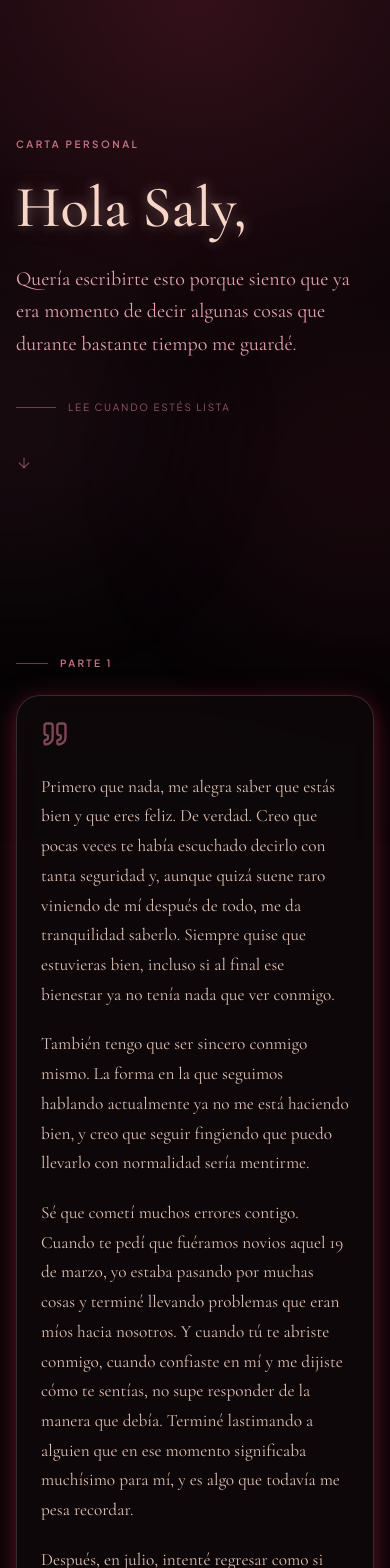
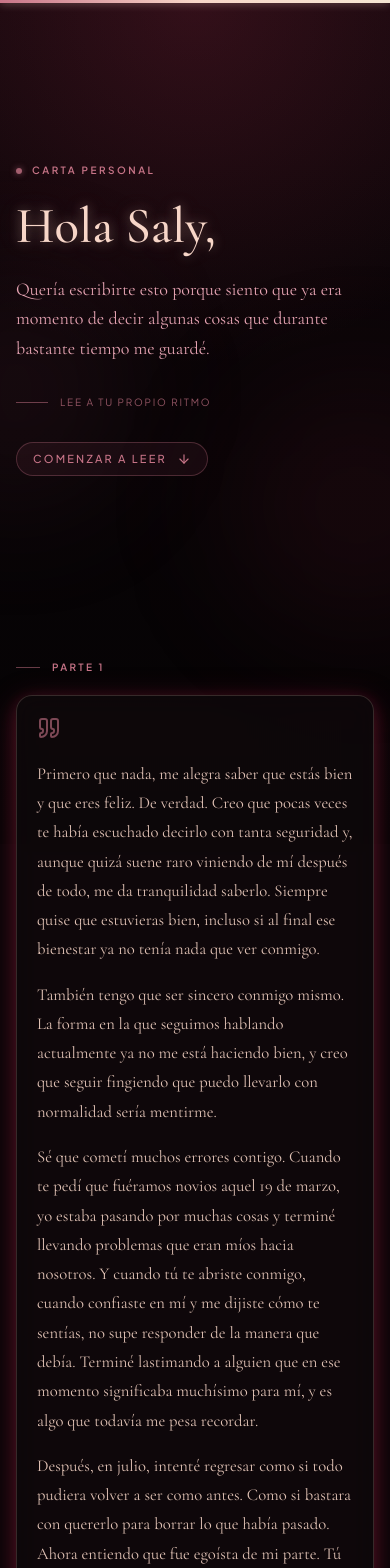
Before and after one commit to dppablito4-oss/playlist_am..., a React (Vite) app: page / in a window 390 px wide. Shown: the top 1568 px of the page. Built offline with nearby package versions, Linux system fonts and the light colour scheme.

Commit message:
feat: add initial HTML markup and React app component for personal letter experience

```diff
--- a/index.html
+++ b/index.html
@@ -3,7 +3,12 @@
   <head>
     <meta charset="UTF-8" />
     <link rel="icon" type="image/svg+xml" href="/favicon.svg" />
-    <meta name="viewport" content="width=device-width, initial-scale=1.0" />
+    <meta name="viewport" content="width=device-width, initial-scale=1.0, viewport-fit=cover" />
+    <meta name="theme-color" content="#080406" />
+    <meta name="color-scheme" content="dark" />
+    <meta name="apple-mobile-web-app-capable" content="yes" />
+    <meta name="apple-mobile-web-app-status-bar-style" content="black-translucent" />
+    <meta name="format-detection" content="telephone=no" />
     <title>Tu Playlist, Saly (S&S) | Experiencia Musical Romántica</title>
     <meta name="description" content="Una playlist romántica interactiva y personalizada creada especialmente para Saly. Rose Gold & Obsidian Edition." />
     <!-- Google Fonts — Great Vibes (script), Cormorant Garamond (serif), Plus Jakarta Sans (body) -->
--- a/src/App.jsx
+++ b/src/App.jsx
@@ -1,6 +1,6 @@
 import React from 'react';
 import { ArrowDown, Heart, Quote } from 'lucide-react';
-import { motion } from 'framer-motion';
+import { motion, useScroll, useSpring } from 'framer-motion';
 
 const letterParts = [
   {
@@ -57,19 +57,20 @@ const letterParts = [
 function LetterPart({ paragraphs, index }) {
   return (
     <motion.section
-      initial={{ opacity: 0, y: 18 }}
+      id={`parte-${index + 1}`}
+      initial={{ opacity: 0, y: 16 }}
       whileInView={{ opacity: 1, y: 0 }}
-      viewport={{ once: true, margin: '-50px' }}
-      transition={{ duration: 0.65, ease: 'easeOut' }}
-      className="border-t border-rosegold-light/10 py-12 first:border-t-0 sm:py-16"
+      viewport={{ once: true, margin: '-20px' }}
+      transition={{ duration: 0.6, ease: 'easeOut' }}
+      className="border-t border-rosegold-light/10 py-9 first:border-t-0 sm:py-16 scroll-mt-6 sm:scroll-mt-10"
     >
-      <div className="mb-6 flex items-center gap-3 text-[10px] font-semibold uppercase tracking-[0.24em] text-rosegold-deep sm:mb-8 sm:text-xs sm:tracking-[0.28em]">
-        <span className="h-px w-8 bg-rosegold-deep/50" />
+      <div className="mb-5 flex items-center gap-3 text-[10px] font-semibold uppercase tracking-[0.24em] text-rosegold-deep sm:mb-8 sm:text-xs sm:tracking-[0.28em]">
+        <span className="h-px w-6 bg-rosegold-deep/50 sm:w-8" />
         Parte {index + 1}
       </div>
-      <div className="glass-panel rounded-3xl p-6 shadow-burgundy-glow sm:rounded-4xl sm:p-12">
-        {index === 0 && <Quote aria-hidden="true" className="mb-6 h-7 w-7 text-rosegold-deep/60 sm:h-8 sm:w-8" />}
-        <div className="space-y-5 font-serif text-[1.08rem] leading-[1.72] text-rosegold-light/90 sm:space-y-6 sm:text-xl sm:leading-relaxed">
+      <div className="glass-panel rounded-2xl p-5 shadow-burgundy-glow sm:rounded-4xl sm:p-12">
+        {index === 0 && <Quote aria-hidden="true" className="mb-5 h-6 w-6 text-rosegold-deep/60 sm:mb-6 sm:h-8 sm:w-8" />}
+        <div className="space-y-4 font-serif text-[1.04rem] leading-[1.76] text-rosegold-light/90 sm:space-y-6 sm:text-xl sm:leading-relaxed prose-letter">
           {paragraphs.map((paragraph) => <p key={paragraph}>{paragraph}</p>)}
         </div>
       </div>
@@ -78,34 +79,70 @@ function LetterPart({ paragraphs, index }) {
 }
 
 export default function App() {
+  const { scrollYProgress } = useScroll();
+  const scaleX = useSpring(scrollYProgress, {
+    stiffness: 100,
+    damping: 30,
+    restDelta: 0.001,
+  });
+
+  const handleStartReading = () => {
+    const target = document.getElementById('parte-1');
+    if (target) {
+      target.scrollIntoView({ behavior: 'smooth' });
+    }
+  };
+
   return (
-    <div className="min-h-screen overflow-hidden bg-obsidian text-rosegold-light">
+    <div className="min-h-screen overflow-x-hidden bg-obsidian text-rosegold-light">
+      {/* Indicador sutil de lectura en la parte superior */}
+      <motion.div
+        className="fixed left-0 right-0 top-0 z-50 h-[2.5px] origin-left bg-gradient-to-r from-rosegold-deep via-rosegold-light to-champagne shadow-[0_0_8px_rgba(242,203,190,0.6)]"
+        style={{ scaleX }}
+      />
+
       <div className="pointer-events-none fixed inset-0 bg-[radial-gradient(circle_at_50%_0%,rgba(158,43,72,0.24),transparent_42%),linear-gradient(180deg,#12070b_0%,#080406_50%,#050304_100%)]" />
-      <div className="pointer-events-none fixed -left-32 top-1/3 h-72 w-72 rounded-full bg-rosegold-dark/10 blur-3xl" />
-      <div className="pointer-events-none fixed -right-32 bottom-1/4 h-80 w-80 rounded-full bg-burgundy-vibrant/10 blur-3xl" />
+      <div className="pointer-events-none fixed -left-24 top-1/3 h-56 w-56 rounded-full bg-rosegold-dark/10 blur-3xl sm:-left-32 sm:h-72 sm:w-72" />
+      <div className="pointer-events-none fixed -right-24 bottom-1/4 h-64 w-64 rounded-full bg-burgundy-vibrant/10 blur-3xl sm:-right-32 sm:h-80 sm:w-80" />
 
-      <main className="relative z-10 mx-auto max-w-3xl px-4 pb-16 sm:px-8 sm:pb-24">
-        <header className="flex min-h-[72vh] flex-col justify-center py-16 sm:min-h-[78vh] sm:py-20">
-          <p className="mb-7 text-[10px] font-semibold uppercase tracking-[0.25em] text-rosegold-deep sm:mb-8 sm:text-xs sm:tracking-[0.3em]">Carta personal</p>
-          <h1 className="font-serif text-[clamp(3rem,15vw,5.5rem)] font-medium leading-[0.94] text-rosegold-light text-glow-rosegold">Hola Saly,</h1>
-          <p className="mt-7 max-w-2xl font-serif text-xl leading-relaxed text-rosegold-mid sm:mt-9 sm:text-2xl">
+      <main className="relative z-10 mx-auto max-w-3xl px-4 pb-14 pt-safe pb-safe sm:px-8 sm:pb-24">
+        <header className="flex min-h-[72svh] flex-col justify-center py-12 sm:min-h-[78vh] sm:py-20">
+          <div className="mb-6 flex items-center gap-2.5 text-[10px] font-semibold uppercase tracking-[0.25em] text-rosegold-deep sm:mb-8 sm:text-xs sm:tracking-[0.3em]">
+            <span className="h-1.5 w-1.5 rounded-full bg-rosegold-deep/80 shadow-[0_0_6px_rgba(200,117,136,0.6)]" />
+            Carta personal
+          </div>
+          <h1 className="font-serif text-[clamp(2.75rem,13vw,5.5rem)] font-medium leading-[0.96] text-rosegold-light text-glow-rosegold break-words">
+            Hola Saly,
+          </h1>
+          <p className="mt-6 max-w-2xl font-serif text-lg leading-relaxed text-rosegold-mid sm:mt-9 sm:text-2xl sm:leading-relaxed">
             Quería escribirte esto porque siento que ya era momento de decir algunas cosas que durante bastante tiempo me guardé.
           </p>
-          <div className="mt-10 flex items-center gap-3 text-rosegold-deep/70 sm:mt-14 sm:gap-4">
-            <span className="h-px w-10 bg-rosegold-deep/50 sm:w-12" />
-            <span className="text-[10px] uppercase tracking-[0.18em] sm:text-xs sm:tracking-[0.22em]">Lee cuando estés lista</span>
+          <div className="mt-8 flex items-center gap-3 text-rosegold-deep/70 sm:mt-12 sm:gap-4">
+            <span className="h-px w-8 bg-rosegold-deep/50 sm:w-12" />
+            <span className="text-[10px] uppercase tracking-[0.18em] sm:text-xs sm:tracking-[0.22em]">Lee a tu propio ritmo</span>
           </div>
-          <ArrowDown aria-hidden="true" className="mt-10 h-4 w-4 text-rosegold-deep/50 sm:mt-12" />
+
+          <button
+            type="button"
+            onClick={handleStartReading}
+            aria-label="Comenzar a leer la carta"
+            className="group mt-8 inline-flex w-fit items-center gap-2.5 rounded-full border border-rosegold-deep/30 bg-rosegold-dark/10 px-4 py-2 text-[11px] font-medium uppercase tracking-[0.2em] text-rosegold-deep transition-all duration-300 hover:border-rosegold-muted/60 hover:text-rosegold-light active:scale-95 sm:mt-12 sm:text-xs"
+          >
+            <span>Comenzar a leer</span>
+            <ArrowDown aria-hidden="true" className="h-3.5 w-3.5 transition-transform duration-300 group-hover:translate-y-0.5" />
+          </button>
         </header>
 
         <article aria-label="Carta para Saly">
-          {letterParts.map((part, index) => <LetterPart key={index} paragraphs={part.paragraphs} index={index} />)}
+          {letterParts.map((part, index) => (
+            <LetterPart key={index} paragraphs={part.paragraphs} index={index} />
+          ))}
         </article>
 
-        <footer className="border-t border-rosegold-light/10 pt-8 text-center sm:pt-10">
-          <Heart aria-hidden="true" className="mx-auto mb-5 h-7 w-7 fill-rosegold-dark/30 text-rosegold-mid" />
-          <p className="font-script text-4xl text-rosegold-mid sm:text-5xl">Samuel</p>
-          <p className="mt-4 text-xs leading-relaxed text-rosegold-deep/70">No hace falta responder. Cuídate mucho.</p>
+        <footer className="border-t border-rosegold-light/10 pt-8 pb-10 text-center sm:pt-10 sm:pb-12">
+          <Heart aria-hidden="true" className="mx-auto mb-4 h-6 w-6 fill-rosegold-dark/30 text-rosegold-mid sm:h-7 sm:w-7" />
+          <p className="font-script text-3xl text-rosegold-mid sm:text-5xl">Samuel</p>
+          <p className="mt-3 text-xs leading-relaxed text-rosegold-deep/70 px-4">No hace falta responder. Cuídate mucho.</p>
         </footer>
       </main>
     </div>
--- a/src/index.css
+++ b/src/index.css
@@ -20,6 +20,12 @@
   /* Accents */
   --champagne-gold: #F5E6D3;
 
+  /* Safe Area Insets for Mobile */
+  --sat: env(safe-area-inset-top, 0px);
+  --sab: env(safe-area-inset-bottom, 0px);
+  --sal: env(safe-area-inset-left, 0px);
+  --sar: env(safe-area-inset-right, 0px);
+
   /* Borders & Glows */
   --border-glass: rgba(242, 203, 190, 0.18);
   --border-glass-hover: rgba(242, 203, 190, 0.40);
@@ -29,12 +35,20 @@
 
 /* ─── Base Layer ──────────────────────────────────────────── */
 @layer base {
+  html {
+    scroll-behavior: smooth;
+    -webkit-text-size-adjust: 100%;
+    touch-action: manipulation;
+  }
+
   body {
     background-color: var(--bg-obsidian);
     color: var(--rose-gold-main);
     font-family: 'Plus Jakarta Sans', 'Inter', system-ui, sans-serif;
     -webkit-font-smoothing: antialiased;
     -moz-osx-font-smoothing: grayscale;
+    text-rendering: optimizeLegibility;
+    -webkit-tap-highlight-color: transparent;
   }
 
   h1, h2, h3, .font-serif {
@@ -49,14 +63,35 @@
 /* ─── Glassmorphism Panels ────────────────────────────────── */
 .glass-panel {
   background: var(--bg-surface-glass);
-  backdrop-filter: blur(20px) saturate(1.3);
-  -webkit-backdrop-filter: blur(20px) saturate(1.3);
+  backdrop-filter: blur(18px) saturate(1.25);
+  -webkit-backdrop-filter: blur(18px) saturate(1.25);
   border: 1px solid var(--border-glass);
   transition: border-color 0.3s ease, box-shadow 0.3s ease;
 }
 
+@media (max-width: 640px) {
+  .glass-panel {
+    backdrop-filter: blur(12px) saturate(1.2);
+    -webkit-backdrop-filter: blur(12px) saturate(1.2);
+  }
+}
+
 .glass-panel:hover {
   border-color: var(--border-glass-hover);
+}
+
+.prose-letter {
+  text-wrap: pretty;
+  word-break: break-word;
+  overflow-wrap: break-word;
+}
+
+.pt-safe {
+  padding-top: max(1rem, env(safe-area-inset-top, 0px));
+}
+
+.pb-safe {
+  padding-bottom: max(1.5rem, env(safe-area-inset-bottom, 0px));
 }
 
 .glass-burgundy {
```
Also changed, not shown: 1 other file (tests, documents, lock files or other folders).
